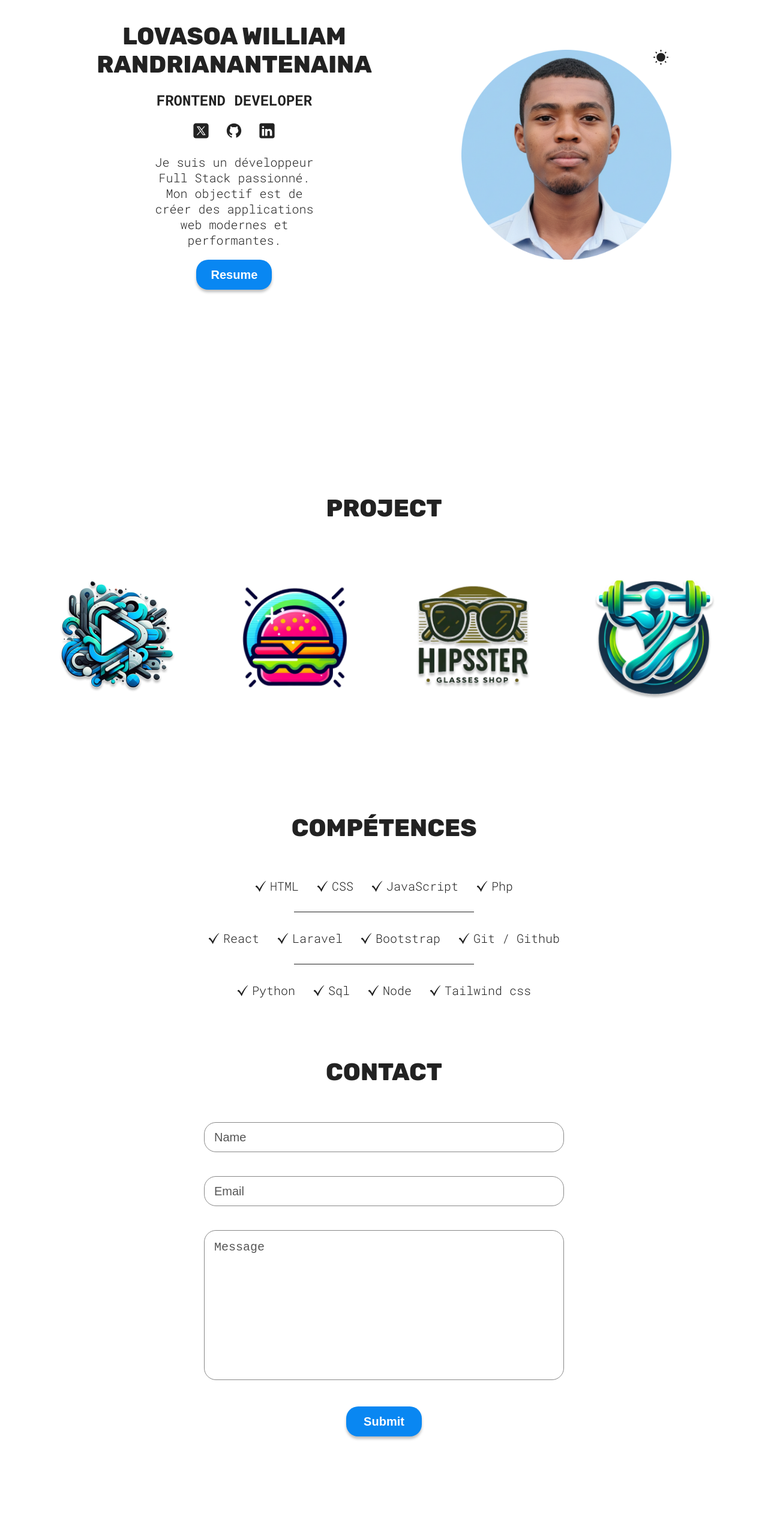
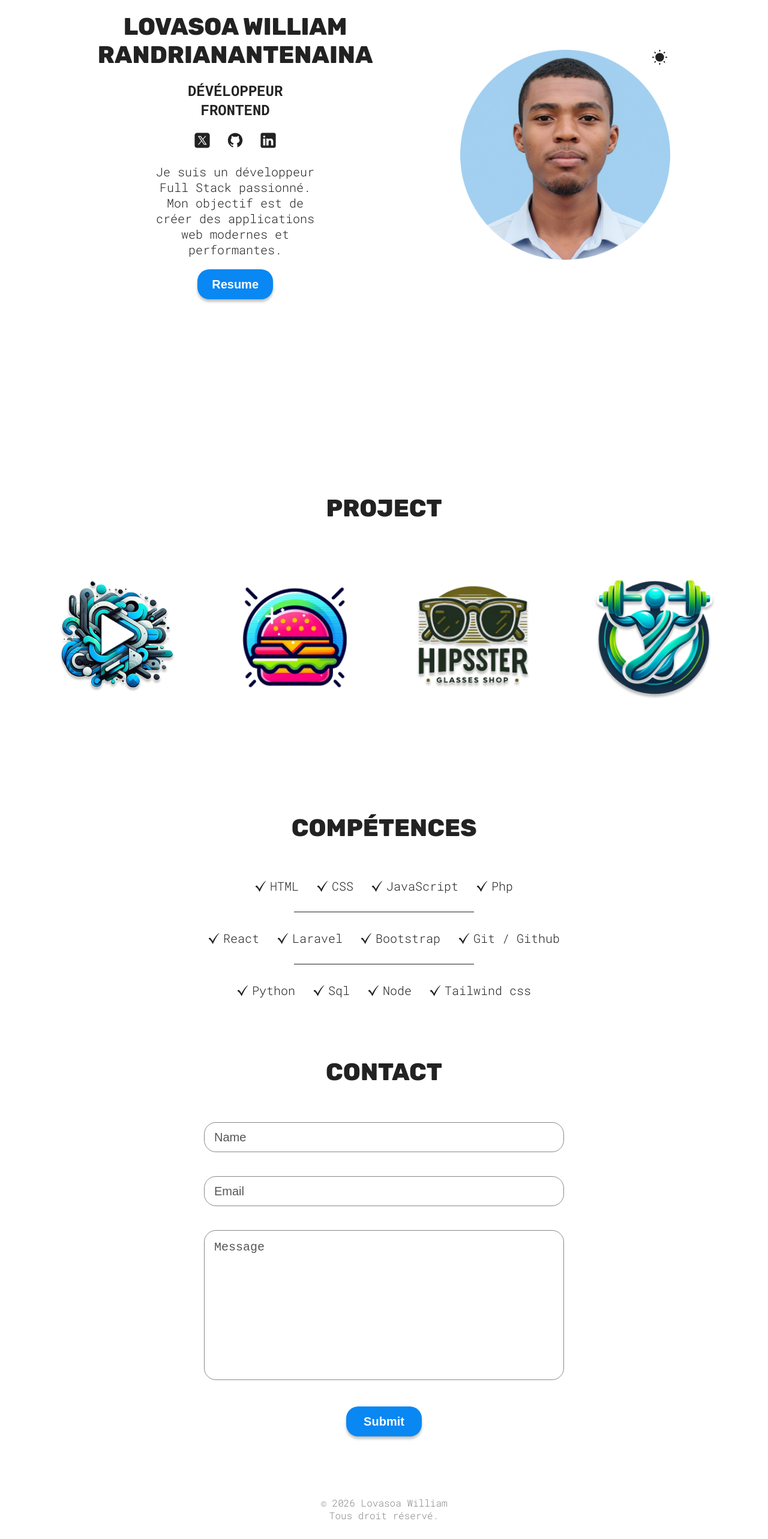
Before and after one commit to lovasoa-dev-web/portfolio, a React (Vite) app: page / in a window 1280 px wide. Shown: the part 140-2706 px from the top of the page at 60% size. Before the commit the page ends 2595 px from the top, so only its background shows below. Built offline with nearby package versions, Linux system fonts and the light colour scheme.

Commit message:
creation de section/Footer/Footer.jsx et FooterStyle.module.css et ajouter dans App.jsx

```diff
--- a/src/App.jsx
+++ b/src/App.jsx
@@ -3,6 +3,7 @@
 import Projects from './sections/Projects/Projects';
 import Skills from './sections/skills/Skills';
 import Contact from './sections/Contact/Contact'
+import Footer from './sections/Footer/Footer';
 
 function App() {
   return (
@@ -11,6 +12,7 @@
       <Projects/>
       <Skills/>
       <Contact/>
+      <Footer/>
     </>
   );
 }
--- /dev/null
+++ b/src/sections/Footer/Footer.jsx
@@ -0,0 +1,16 @@
+import styles from './FooterStyles.module.css';
+
+function Footer() {
+    const year = new Date().getFullYear();
+
+    return (
+        <section id="footer" className={styles.container}>
+        <p>
+            &copy;  {year} Lovasoa William <br />
+            Tous droit réservé.
+        </p>
+        </section>
+    );
+}
+
+export default Footer;
--- /dev/null
+++ b/src/sections/Footer/FooterStyles.module.css
@@ -0,0 +1,7 @@
+.container {
+  text-align: center;
+  p {
+    font-size: 16px;
+    color: var(--footer-text-color);
+  }
+}
--- a/src/sections/Hero/Hero.jsx
+++ b/src/sections/Hero/Hero.jsx
@@ -40,7 +40,7 @@
           <br />
           RANDRIANANTENAINA
         </h1>
-        <h2>Frontend Developer</h2>
+        <h2>Dévéloppeur <span>FrontEnd</span></h2>
         <span>
           <a href="https://twitter.com/" target="_blank">
             <img src={twitterIcon} alt="Twitter icon" />
--- a/src/sections/Hero/HeroStyles.module.css
+++ b/src/sections/Hero/HeroStyles.module.css
@@ -2,13 +2,13 @@
   display: flex;
   flex-direction: column;
   justify-content: center;
-  gap: 20px;
+  gap: 15px;
   text-align: center;
   height: 100dvh;
   min-height: 500px;
 
   .hero {
-    max-width: 200px;
+    max-width: 180px;
   }
 
   span {
```
